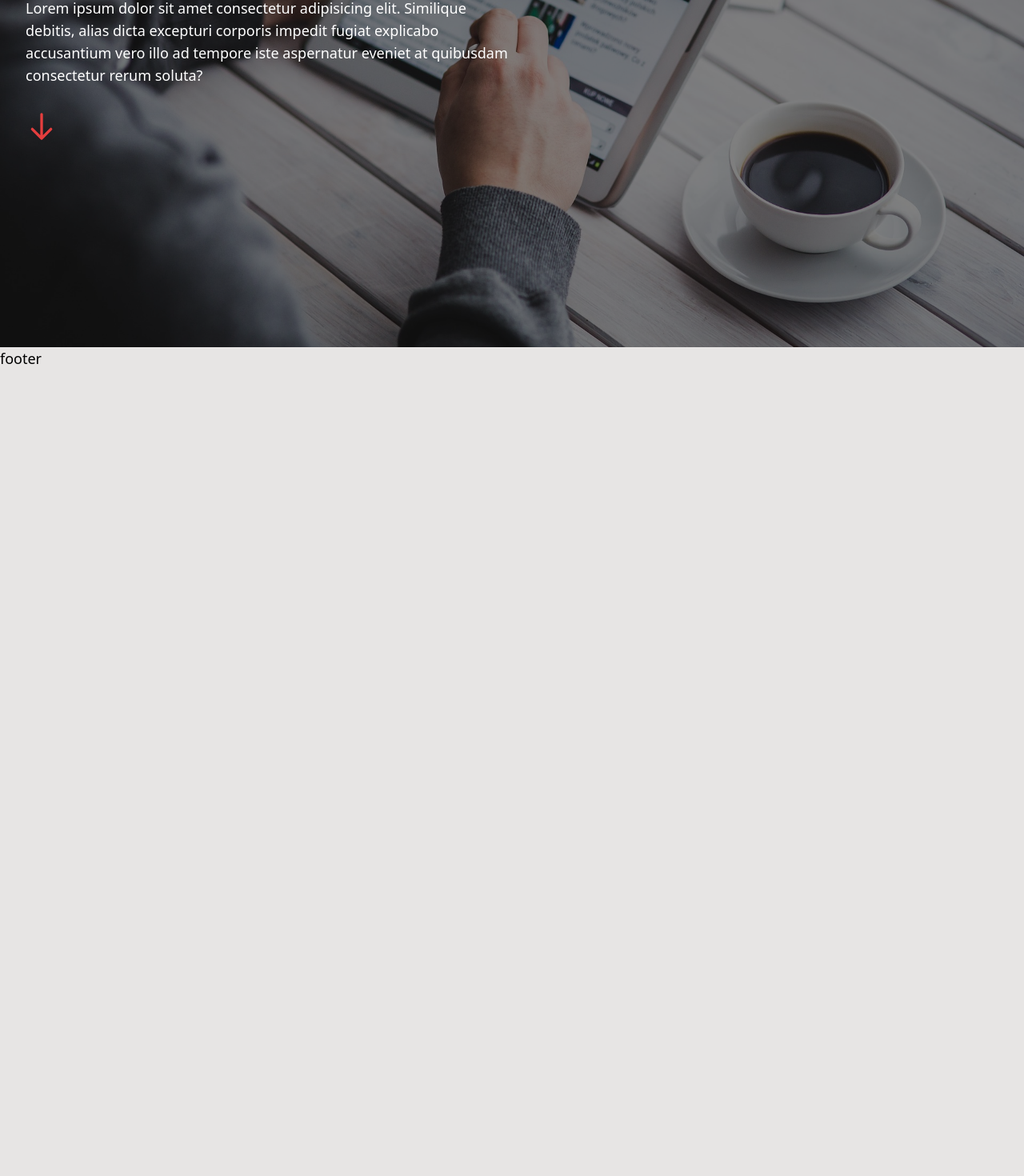
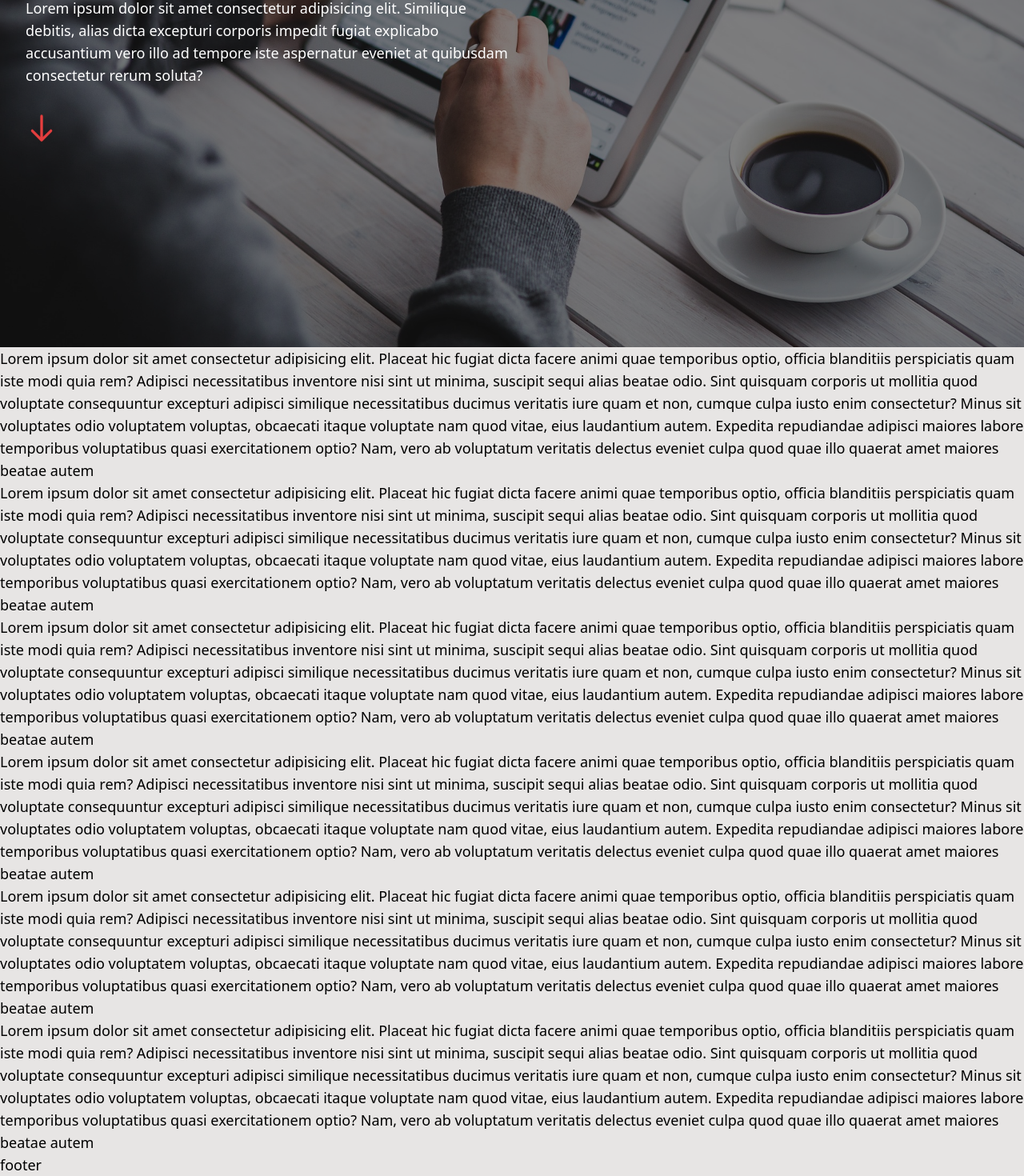
Before and after one commit to afifdgr/blog-frontend, a Vue app: page / in a window 1280 px wide. Shown: the part 366-1836 px from the top of the page at 80% size. Before the commit the page ends 828 px from the top, so only its background shows below. Built offline with nearby package versions, Linux system fonts and the light colour scheme.

Commit message:
# Changing Navbar Color On Scroll

```diff
--- a/src/components/layouts/Navbar.vue
+++ b/src/components/layouts/Navbar.vue
@@ -1,10 +1,11 @@
 <template>
 
-    <nav id="navbar" class="px-4 py-4 sm:py-6 bg-white shadow sm:bg-transparent sm:shadow-none sm:fixed w-full z-10">
+    <nav id="navbar" class="px-4 py-4 sm:py-6 bg-white shadow sm:fixed w-full z-10 transition-colors duration-500"
+        :class="{ 'sm:bg-transparent sm:shadow-none': !showWhiteBackground }">
         <div class="container mx-auto flex flex-col sm:flex-row items-center justify-between">
             <div class="w-full flex flex-row items-center justify-between">
                 <div class="text-3xl font-bold">
-                    <span class="sm:text-white">Afv</span>
+                    <span :class="{ 'sm:text-white': !showWhiteBackground }">Afv</span>
                     <span class="text-primary">Blog</span>
                 </div>
 
@@ -26,8 +27,8 @@
                     </button>
                 </div>
             </div>
-            <div class="mt-4 sm:mt-0 w-full sm:space-x-4 sm:text-right sm:block sm:text-white"
-                :class="{ 'hidden': !isVisible }">
+            <div class="mt-4 sm:mt-0 w-full sm:space-x-4 sm:text-right sm:block"
+                :class="{ 'hidden': !isVisible, 'sm:text-white': !showWhiteBackground }">
                 <NavbarLink to="/articles" label="Articles" />
                 <NavbarLink to="/about" label="About" />
                 <NavbarLink to="/contact" label="Contact" />
@@ -39,7 +40,8 @@
 
 <script>
 import NavbarLink from './NavbarLink.vue';
-import { useToggle } from "@/composables/useToggle"
+import { useToggle } from "@/composables/useToggle";
+import { ref } from "vue";
 
 export default {
     components: {
@@ -50,10 +52,22 @@ export default {
 
     setup() {
         let { isVisible, toggle } = useToggle();
+        let showWhiteBackground = ref(false);
+
+        document.addEventListener("scroll", function () {
+            let bodyTopPosition = document.body.getBoundingClientRect().top;
+
+            if (bodyTopPosition < -150) {
+                showWhiteBackground.value = true;
+            } else {
+                showWhiteBackground.value = false;
+            }
+        })
 
         return {
             isVisible,
-            toggle
+            toggle,
+            showWhiteBackground
         }
     }
 
--- a/src/views/Home/Index.vue
+++ b/src/views/Home/Index.vue
@@ -1,7 +1,66 @@
 <template>
 
   <div>
+
     <Hero />
+
+    <div>
+      <p>
+        Lorem ipsum dolor sit amet consectetur adipisicing elit. Placeat hic fugiat dicta facere animi quae temporibus
+        optio, officia blanditiis perspiciatis quam iste modi quia rem? Adipisci necessitatibus inventore nisi sint ut
+        minima, suscipit sequi alias beatae odio. Sint quisquam corporis ut mollitia quod voluptate consequuntur
+        excepturi adipisci similique necessitatibus ducimus veritatis iure quam et non, cumque culpa iusto enim
+        consectetur? Minus sit voluptates odio voluptatem voluptas, obcaecati itaque voluptate nam quod vitae, eius
+        laudantium autem. Expedita repudiandae adipisci maiores labore temporibus voluptatibus quasi exercitationem
+        optio? Nam, vero ab voluptatum veritatis delectus eveniet culpa quod quae illo quaerat amet maiores beatae autem
+      </p>
+      <p>
+        Lorem ipsum dolor sit amet consectetur adipisicing elit. Placeat hic fugiat dicta facere animi quae temporibus
+        optio, officia blanditiis perspiciatis quam iste modi quia rem? Adipisci necessitatibus inventore nisi sint ut
+        minima, suscipit sequi alias beatae odio. Sint quisquam corporis ut mollitia quod voluptate consequuntur
+        excepturi adipisci similique necessitatibus ducimus veritatis iure quam et non, cumque culpa iusto enim
+        consectetur? Minus sit voluptates odio voluptatem voluptas, obcaecati itaque voluptate nam quod vitae, eius
+        laudantium autem. Expedita repudiandae adipisci maiores labore temporibus voluptatibus quasi exercitationem
+        optio? Nam, vero ab voluptatum veritatis delectus eveniet culpa quod quae illo quaerat amet maiores beatae autem
+      </p>
+      <p>
+        Lorem ipsum dolor sit amet consectetur adipisicing elit. Placeat hic fugiat dicta facere animi quae temporibus
+        optio, officia blanditiis perspiciatis quam iste modi quia rem? Adipisci necessitatibus inventore nisi sint ut
+        minima, suscipit sequi alias beatae odio. Sint quisquam corporis ut mollitia quod voluptate consequuntur
+        excepturi adipisci similique necessitatibus ducimus veritatis iure quam et non, cumque culpa iusto enim
+        consectetur? Minus sit voluptates odio voluptatem voluptas, obcaecati itaque voluptate nam quod vitae, eius
+        laudantium autem. Expedita repudiandae adipisci maiores labore temporibus voluptatibus quasi exercitationem
+        optio? Nam, vero ab voluptatum veritatis delectus eveniet culpa quod quae illo quaerat amet maiores beatae autem
+      </p>
+      <p>
+        Lorem ipsum dolor sit amet consectetur adipisicing elit. Placeat hic fugiat dicta facere animi quae temporibus
+        optio, officia blanditiis perspiciatis quam iste modi quia rem? Adipisci necessitatibus inventore nisi sint ut
+        minima, suscipit sequi alias beatae odio. Sint quisquam corporis ut mollitia quod voluptate consequuntur
+        excepturi adipisci similique necessitatibus ducimus veritatis iure quam et non, cumque culpa iusto enim
+        consectetur? Minus sit voluptates odio voluptatem voluptas, obcaecati itaque voluptate nam quod vitae, eius
+        laudantium autem. Expedita repudiandae adipisci maiores labore temporibus voluptatibus quasi exercitationem
+        optio? Nam, vero ab voluptatum veritatis delectus eveniet culpa quod quae illo quaerat amet maiores beatae autem
+      </p>
+      <p>
+        Lorem ipsum dolor sit amet consectetur adipisicing elit. Placeat hic fugiat dicta facere animi quae temporibus
+        optio, officia blanditiis perspiciatis quam iste modi quia rem? Adipisci necessitatibus inventore nisi sint ut
+        minima, suscipit sequi alias beatae odio. Sint quisquam corporis ut mollitia quod voluptate consequuntur
+        excepturi adipisci similique necessitatibus ducimus veritatis iure quam et non, cumque culpa iusto enim
+        consectetur? Minus sit voluptates odio voluptatem voluptas, obcaecati itaque voluptate nam quod vitae, eius
+        laudantium autem. Expedita repudiandae adipisci maiores labore temporibus voluptatibus quasi exercitationem
+        optio? Nam, vero ab voluptatum veritatis delectus eveniet culpa quod quae illo quaerat amet maiores beatae autem
+      </p>
+      <p>
+        Lorem ipsum dolor sit amet consectetur adipisicing elit. Placeat hic fugiat dicta facere animi quae temporibus
+        optio, officia blanditiis perspiciatis quam iste modi quia rem? Adipisci necessitatibus inventore nisi sint ut
+        minima, suscipit sequi alias beatae odio. Sint quisquam corporis ut mollitia quod voluptate consequuntur
+        excepturi adipisci similique necessitatibus ducimus veritatis iure quam et non, cumque culpa iusto enim
+        consectetur? Minus sit voluptates odio voluptatem voluptas, obcaecati itaque voluptate nam quod vitae, eius
+        laudantium autem. Expedita repudiandae adipisci maiores labore temporibus voluptatibus quasi exercitationem
+        optio? Nam, vero ab voluptatum veritatis delectus eveniet culpa quod quae illo quaerat amet maiores beatae autem
+      </p>
+    </div>
+
   </div>
 
 </template>
```
